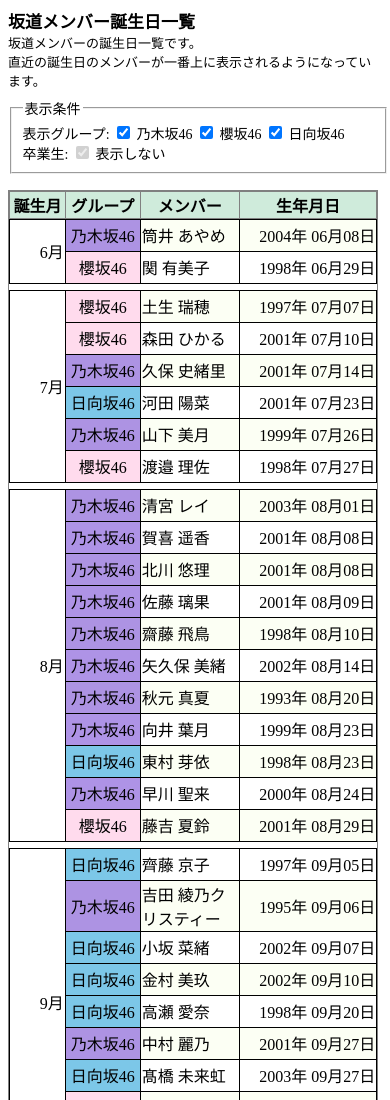
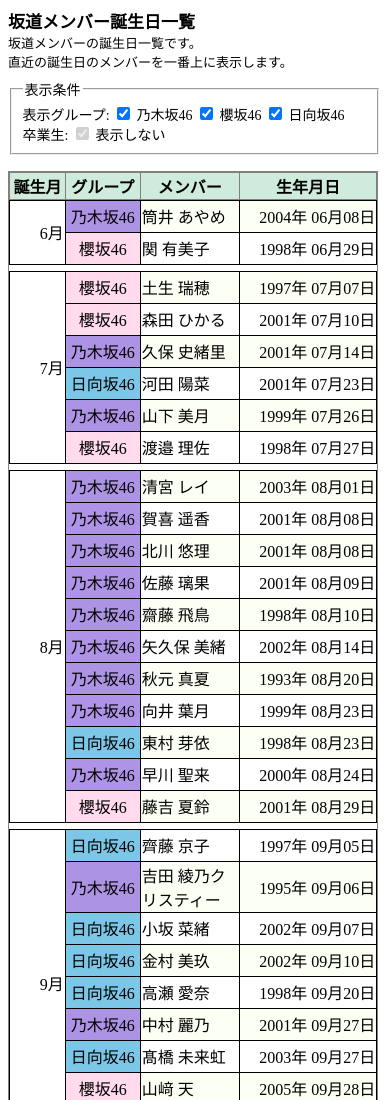
Before and after one commit to ishikoro1994/sakamichi_birthday, a plain HTML site: page docs/index.html in a window 390 px wide. Shown: the top 1100 px of the page. Drawn offline with nearby package versions, Linux system fonts and the light colour scheme.

Commit message:
文言修正

```diff
--- a/docs/index.html
+++ b/docs/index.html
@@ -14,7 +14,7 @@
     </head>
     <body>
         <h1 id="head_title">坂道メンバー誕生日一覧</h1>
-        <label id="description">坂道メンバーの誕生日一覧です。</br>直近の誕生日のメンバーが一番上に表示されるようになっています。</label>
+        <label id="description">坂道メンバーの誕生日一覧です。</br>直近の誕生日のメンバーを一番上に表示します。</label>
         <fieldset id="condition">
             <legend>表示条件</legend>
             <div id="select_grp">
--- a/docs/style/sakamichi_birthday.css
+++ b/docs/style/sakamichi_birthday.css
@@ -152,7 +152,7 @@
   #condition{
     margin-top: 0.5rem;
     font-size: 14px;
-    width: 22rem;
+    width: 21.5rem;
   }
 
   #birthday_list_tbody td {
```
